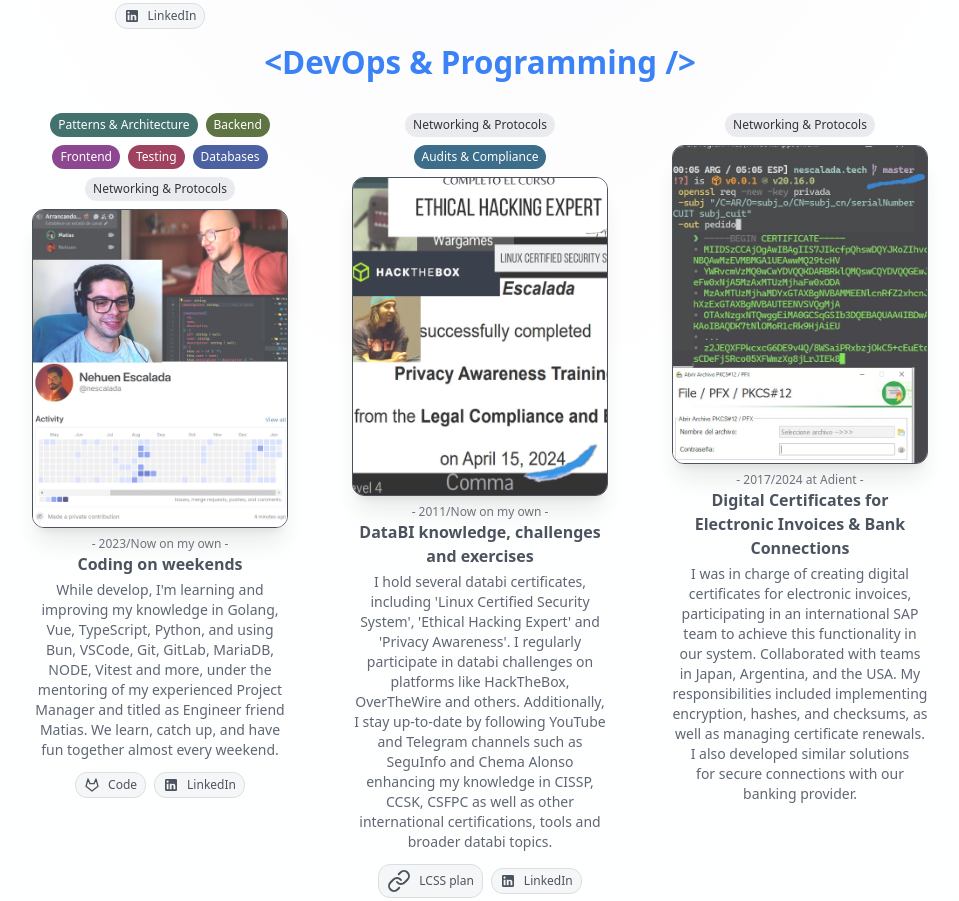
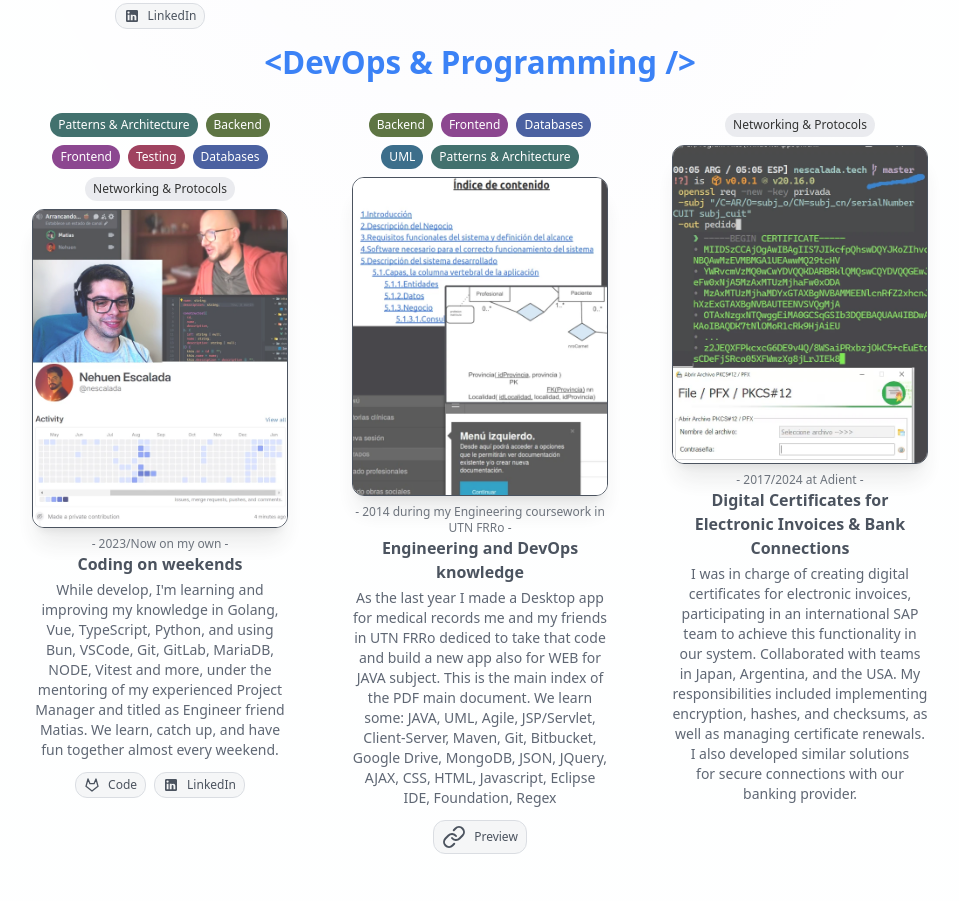
Before and after one commit to nescalada/nescalada.tech, an Astro site: page / in a window 1280 px wide. Shown: the part 2564-3465 px from the top of the page, without its empty margins (160-1119 px from the left). Built offline with nearby package versions, Linux system fonts and the light colour scheme; Astro itself is replaced by a stand-in of ours.

Commit message:
feat(DevOps): java added

```diff
--- a/src/components/DevOpsProgramming.astro
+++ b/src/components/DevOpsProgramming.astro
@@ -39,8 +39,8 @@
     class: "bg-gray-200 text-black",
     icon: null,
   },
-  AUDITS: {
-    name: "Audits & Compliance",
+  UML: {
+    name: "UML",
     class: "bg-sky-900 text-white",
     icon: null,
   },
@@ -67,18 +67,24 @@
     ],
   },
   {
-    year: "2011/Now on my own",
-    place: null,
-    title: "DataBI knowledge, challenges and exercises",
+    year: "2014 during my Engineering coursework",
+    place: "in UTN FRRo",
+    title: "Engineering and DevOps knowledge",
     description:
-      "I hold several databi certificates, including 'Linux Certified Security System', 'Ethical Hacking Expert' and 'Privacy Awareness'. I regularly participate in databi challenges on platforms like HackTheBox, OverTheWire and others. Additionally, I stay up-to-date by following YouTube and Telegram channels such as SeguInfo and Chema Alonso enhancing my knowledge in CISSP, CCSK, CSFPC as well as other international certifications, tools and broader databi topics.",
-    link: null,
-    linkedin: "https://www.linkedin.com/in/nescalada/details/certifications/",
+      "As the last year I made a Desktop app for medical records me and my friends in UTN FRRo dediced to take that code and build a new app also for WEB for JAVA subject. This is the main index of the PDF main document. We learn some: JAVA, UML, Agile,  JSP/Servlet, Client-Server, Maven, Git, Bitbucket, Google Drive, MongoDB, JSON, JQuery, AJAX, CSS, HTML, Javascript, Eclipse IDE, Foundation, Regex",
+    link: "https://drive.google.com/drive/folders/10tRL-a1naRP5-KFxOjJ141H3Npx3J0nM?usp=drive_link",
+    linkedin: null,
     gitlab: null,
-    util: "https://carreralinux.com.ar/administrador-de-redes-linux-ciberseguridad-y-hacking-etico/",
-    href: "https://www.linkedin.com/in/nescalada/details/certifications/",
-    image: "/projects/hackingCertificates.webp",
-    tags: [TAGS.NETWORKINGPROTOCOLS, TAGS.AUDITS],
+    util: null,
+    href: "https://drive.google.com/drive/folders/10tRL-a1naRP5-KFxOjJ141H3Npx3J0nM?usp=drive_link",
+    image: "/projects/systemDesign.webp",
+    tags: [
+      TAGS.BACKEND,
+      TAGS.FRONTEND,
+      TAGS.DATABASES,
+      TAGS.UML,
+      TAGS.PATTERNSANDARCH,
+    ],
   },
   {
     year: "2017/2024",
```
Also changed, not shown: public/projects/systemDesign.webp (added), 2 other files.
